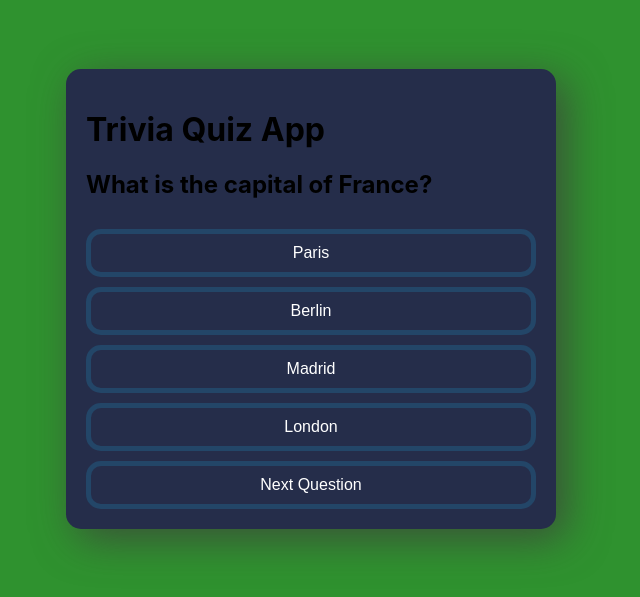
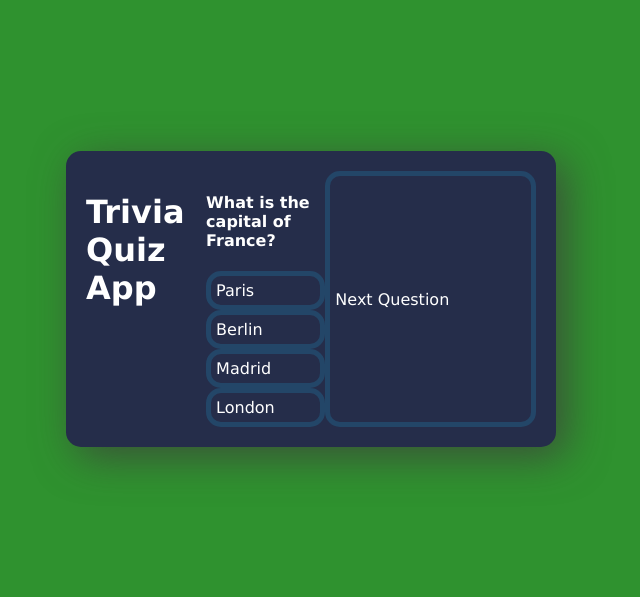
Before and after one commit to iamneo-production/badabcbcbddddbbedcfcfdfbedeaaeafdbbc, a React (Create React App) app in the folder reactapp/: page / in a window 1280 px wide. Shown: the part 101-698 px from the top of the page, without its empty margins (329-969 px from the left). Built offline with nearby package versions, Linux system fonts and the light colour scheme.

Commit message:
Backup Commit

```diff
--- a/reactapp/src/Quiz.css
+++ b/reactapp/src/Quiz.css
@@ -6,11 +6,13 @@ body {
     -webkit-font-smoothing: antialiased;
     -moz-osx-font-smoothing: grayscale;
   }
-
-  /* Remove font-family and color from '*' selector as it's already defined for 'body' */
+  * {
+    font-family: "Verdana", cursive, sans-serif;
+    color: #ffffff;
+  }
 
   body {
-    background-color: #2f922f;
+    background-color:#2f922f;
     display: flex;
     justify-content: center;
     align-items: center;
@@ -21,13 +23,19 @@ body {
     background-color: #252d4a;
     width: 450px;
     min-height: 200px;
-    /* Remove 'height' and 'display' properties to allow content to expand */
+    height: min-content;
     border-radius: 15px;
     padding: 20px;
     box-shadow: 10px 10px 42px 0px rgba(63, 59, 59, 0.75);
+    display: flex;
+    justify-content: space-evenly;
   }
 
-  /* Remove '.score-section' as it's not present in your provided HTML structure */
+  .score-section {
+    display: flex;
+    font-size: 24px;
+    align-items: center;
+  }
 
   /* QUESTION/TIMER/LEFT SECTION */
   .question-section {
@@ -62,7 +70,7 @@ body {
     width: 100%;
     display: flex;
     flex-direction: column;
-    /* Remove 'justify-content' and 'align-items' to properly align buttons */
+    justify-content: space-between;
   }
 
   button {
@@ -71,13 +79,22 @@ body {
     color: #ffffff;
     background-color: #252d4a;
     border-radius: 15px;
-    padding: 10px; /* Adjust padding for better button appearance */
-    margin-top: 10px; /* Add margin between buttons */
+    display: flex;
+    padding: 5px;
+    justify-content: flex-start;
+    align-items: center;
     border: 5px solid #234668;
     cursor: pointer;
   }
 
-  /* Keep '.correct' and '.incorrect' classes for styling correct and incorrect answers */
+
+  .correct {
+    background-color: #2f922f;
+  }
+
+  .incorrect {
+    background-color: #ff3333;
+  }
 
   button:hover {
     background-color: #555e7d;
--- a/reactapp/src/components/UI/Card/Card.js
+++ b/reactapp/src/components/UI/Card/Card.js
@@ -1,19 +1,31 @@
+// Card.js
+import React from 'react';
 
-import React from 'react';
-import Button from '../Button/Button';
+const Card = ({
+  question,
+  correctAnswerMarkUpdate,
+  attempt,
+  options,
+  answer,
+}) => {
+  const handleOptionClick = (selectedOption) => {
+    attempt();
+    if (selectedOption === answer) {
+      correctAnswerMarkUpdate();
+    }
+  };
 
-const Card = ({ question, options, onOptionSelect, selectedOption }) => {
   return (
     <div className="card">
-      <h2>{question}</h2>
+      <h4>{question}</h4>
       <div className="options">
-        {options.map((option, index) => (
-          <Button
+        {Object.values(options).map((option, index) => (
+          <button
             key={index}
-            onClick={() => onOptionSelect(index)}
-            text={option}
-            disabled={selectedOption !== null} // Disable buttons if an option is selected
-          />
+            onClick={() => handleOptionClick(option)}
+          >
+            {option}
+          </button>
         ))}
       </div>
     </div>
```
